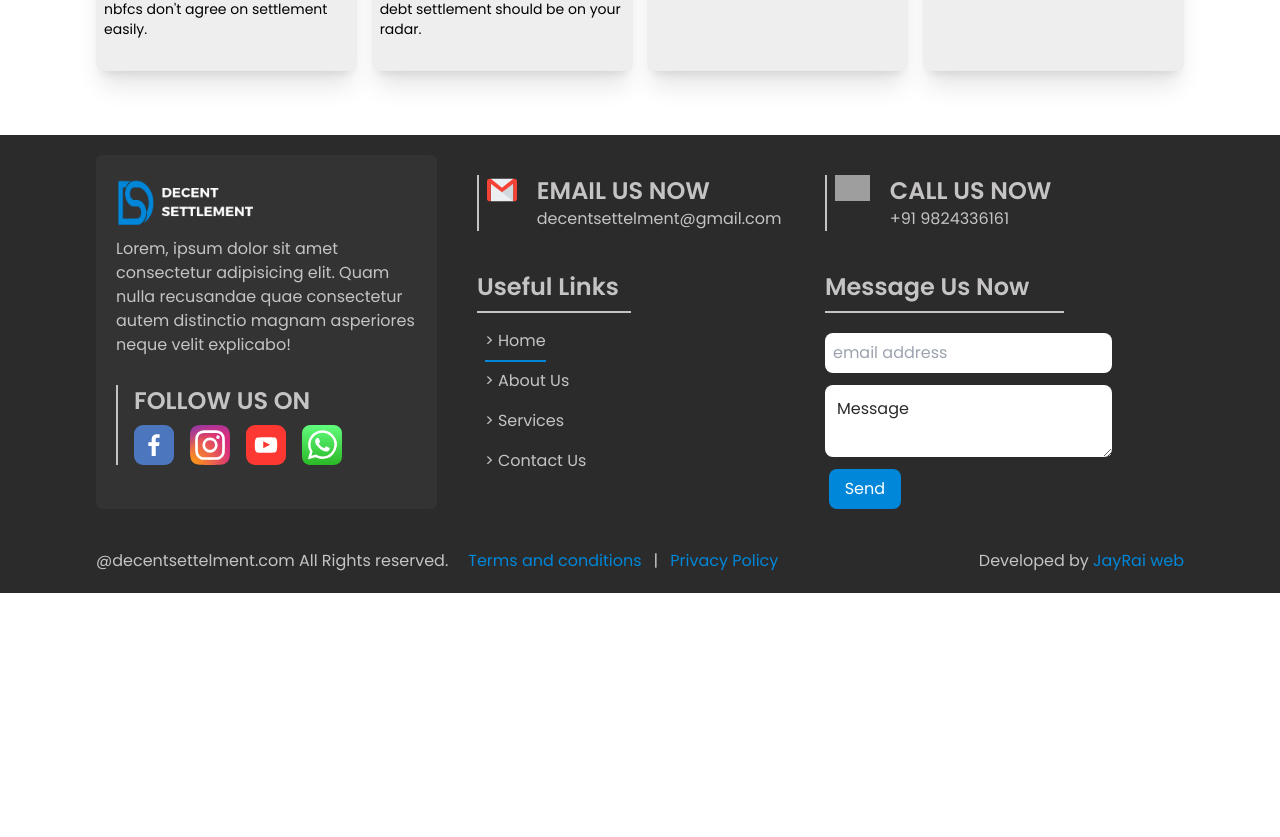
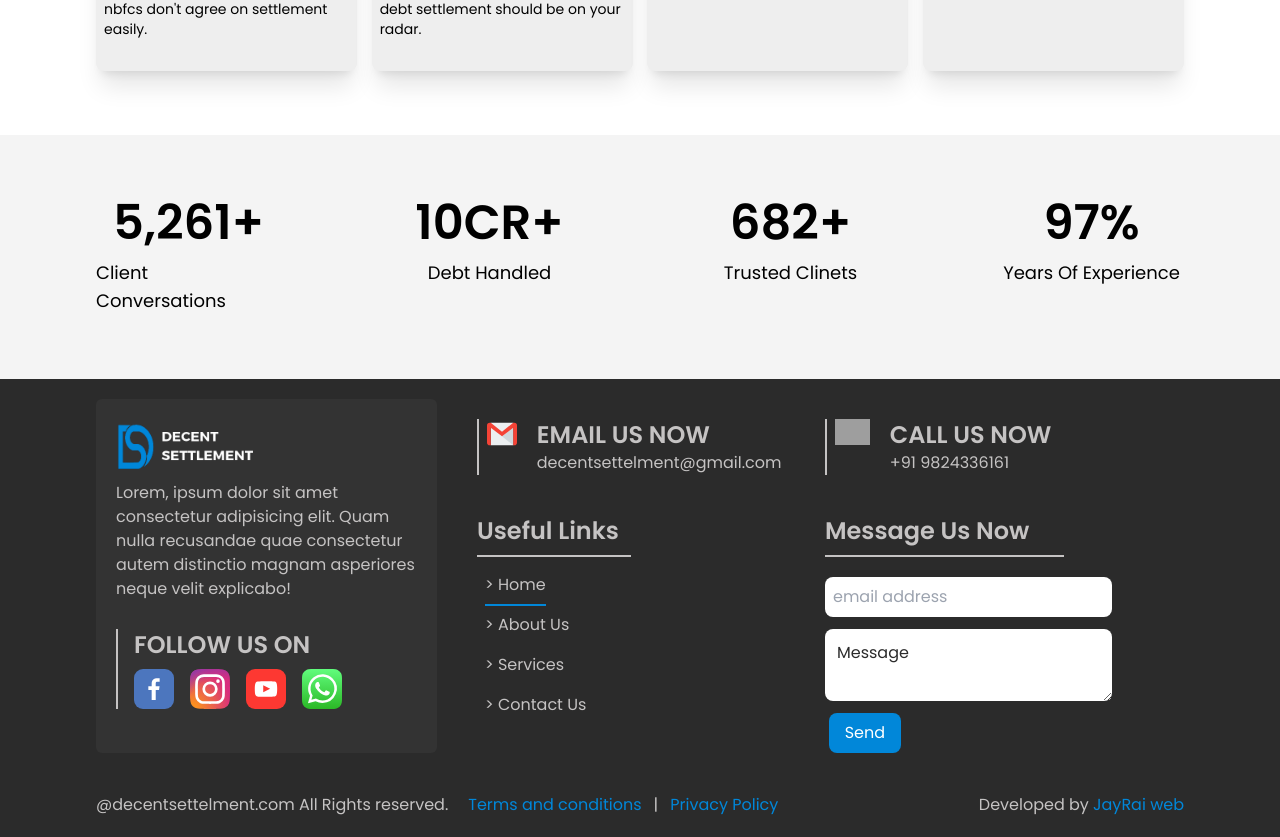
Before and after one commit to developerjay18/ds-website, a React (Vite) app: page / in a window 1280 px wide. Shown: the part 3324-4161 px from the top of the page. Before the commit the page ends 3917 px from the top, so only its background shows below. Built offline with nearby package versions, Linux system fonts and the light colour scheme; grey boxes are pictures that could not be loaded.

Commit message:
adding stats to home

```diff
--- a/src/pages/Home/Home.jsx
+++ b/src/pages/Home/Home.jsx
@@ -4,6 +4,7 @@ import {
   HeroSection,
   ProcessSection,
   ServiceSection,
+  StatSection
 } from '../../components';
 
 function Home() {
@@ -12,6 +13,7 @@ function Home() {
       <HeroSection />
       <ProcessSection />
       <ServiceSection />
+      <StatSection/>
     </Container>
   );
 }
```
